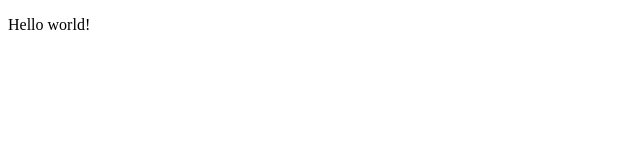
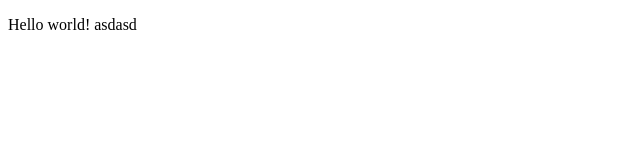
Before and after one commit to BadLord18/JavaScript-training-, a plain HTML site: page project lesson/index.html in a window 1280 px wide. Shown: the full height of the page, 0-640 px from the left. Drawn offline with Linux system fonts and the light colour scheme.

Commit message:
second commit

```diff
--- a/project lesson/index.html
+++ b/project lesson/index.html
@@ -8,7 +8,7 @@
 </head>
 <body>
 
-    <p>Hello world!</p>
+    <p>Hello world! asdasd</p>
 
 
     <script src="js/script.js"></script>
```
